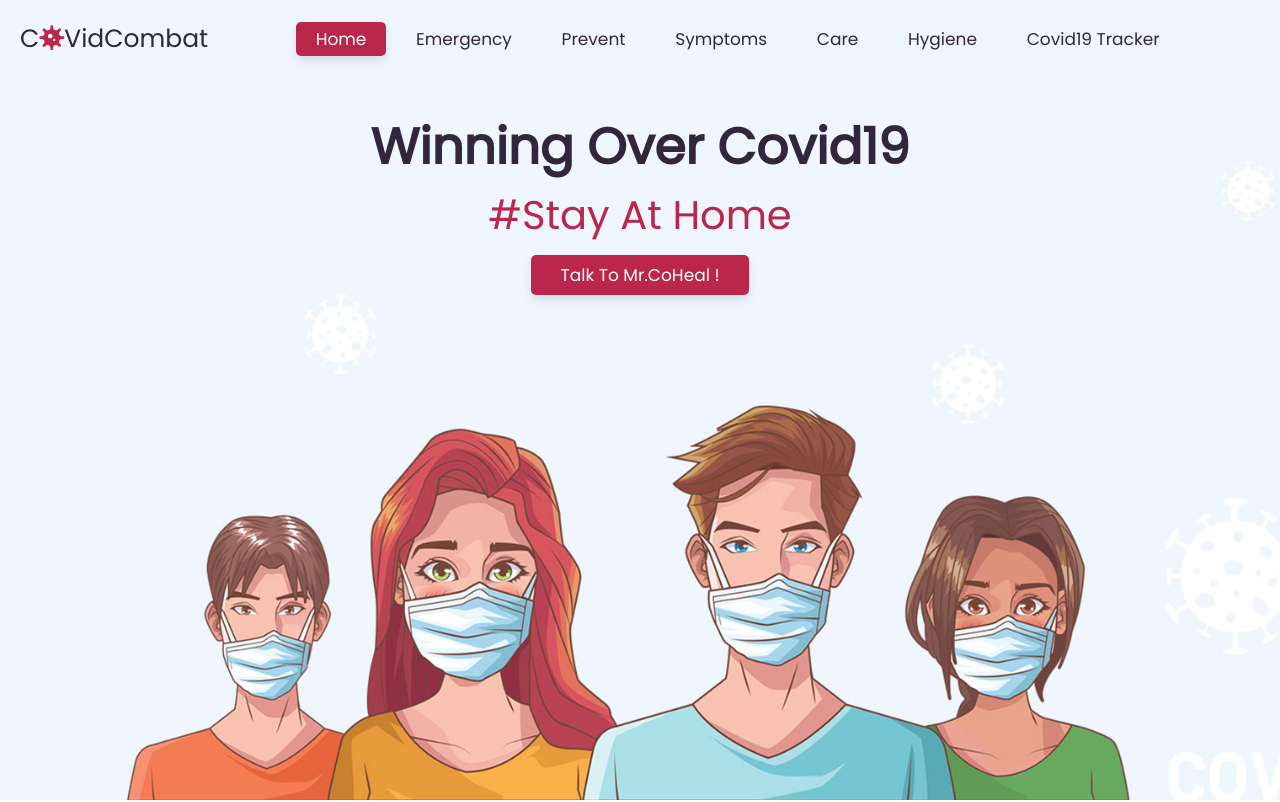
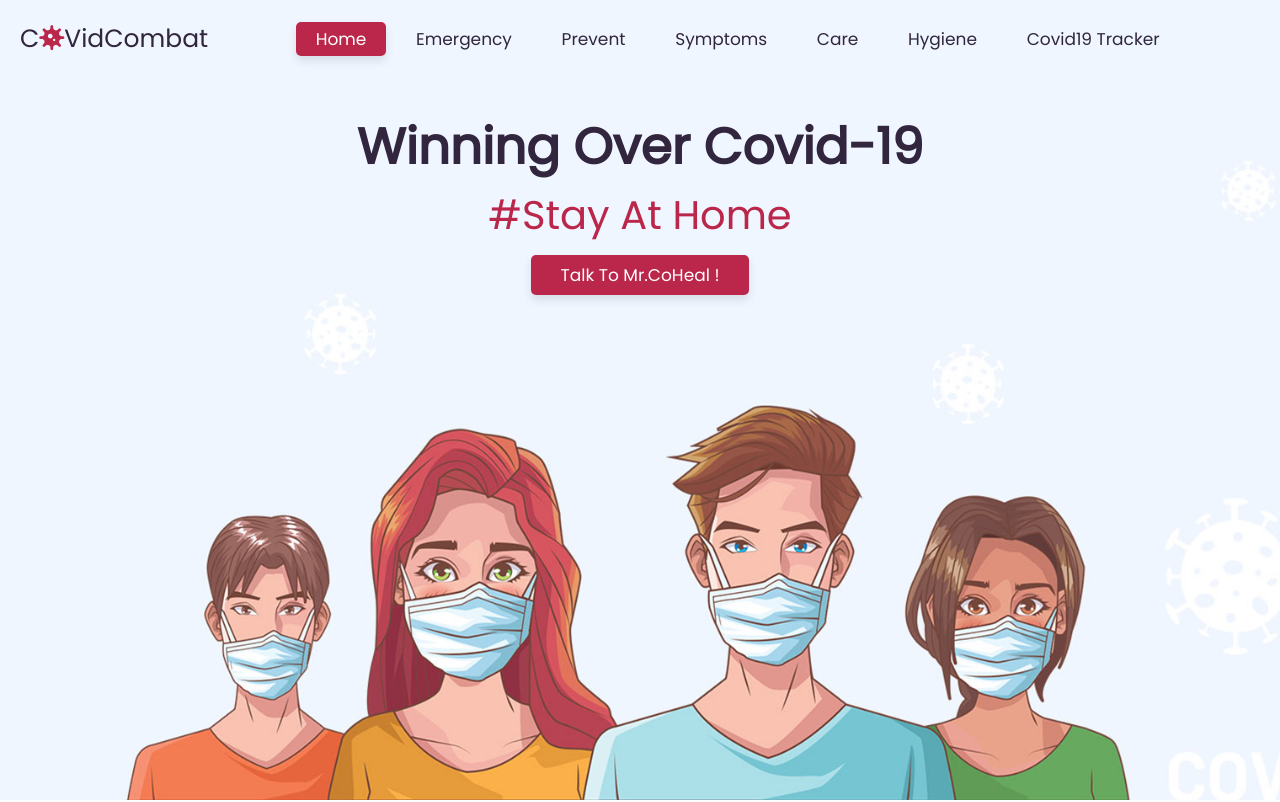
Before and after one commit to aakashnag/aakashnagfrt, a plain HTML site: page index.html in a window 1280 px wide. Shown: the top 802 px of the page. Drawn offline with nearby package versions, Linux system fonts and the light colour scheme.

Commit message:
Update index.html

```diff
--- a/index.html
+++ b/index.html
@@ -48,7 +48,7 @@
 
   <section class="home" id="home">
     <div class="content">
-      <h1> Winning over Covid19 </h1>
+      <h1> Winning over Covid-19 </h1>
       <h3>#Stay At Home</h3>
       <a id="post" onclick="postYourAdd()" class="btn">Talk to Mr.CoHeal !</a>
     </div>
```
